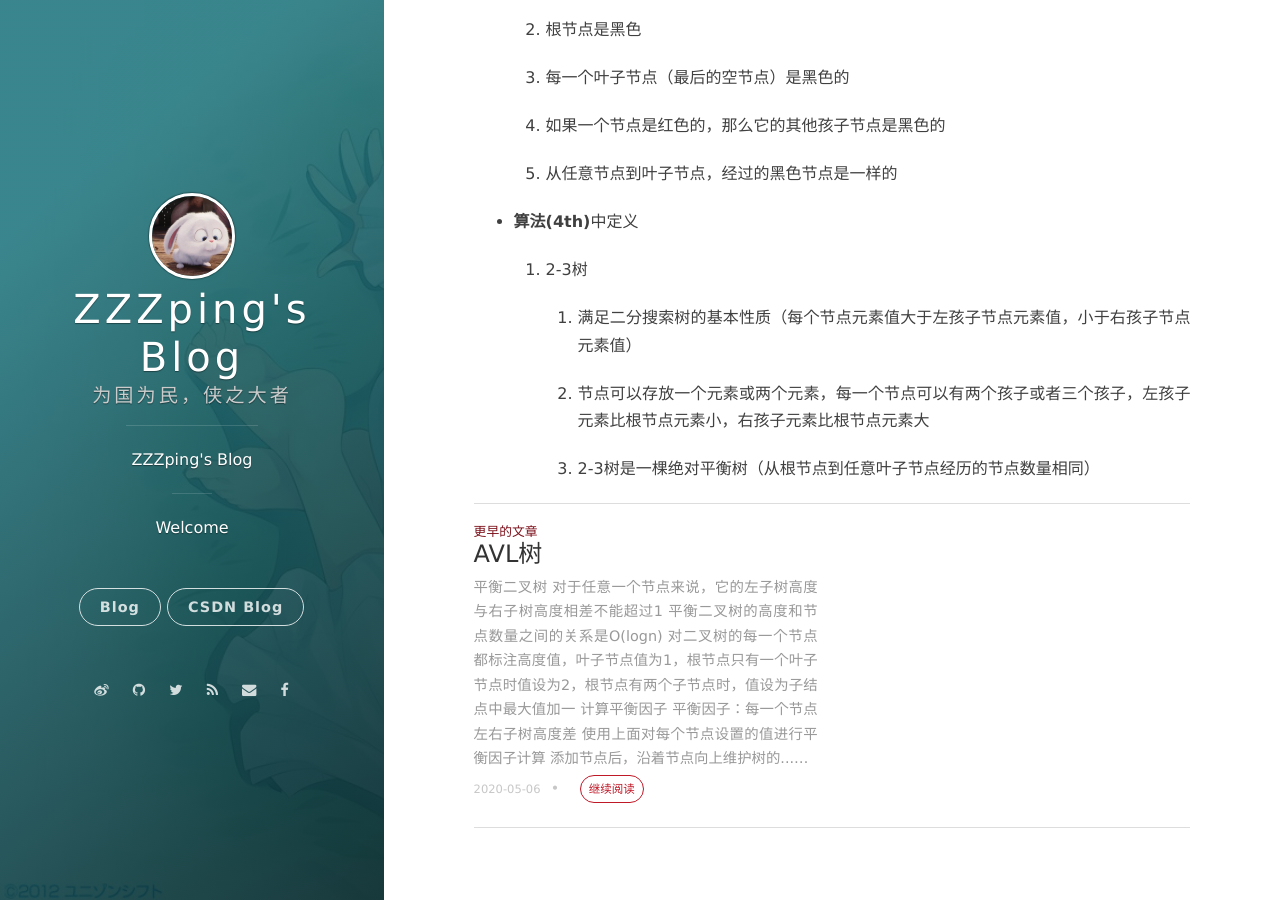
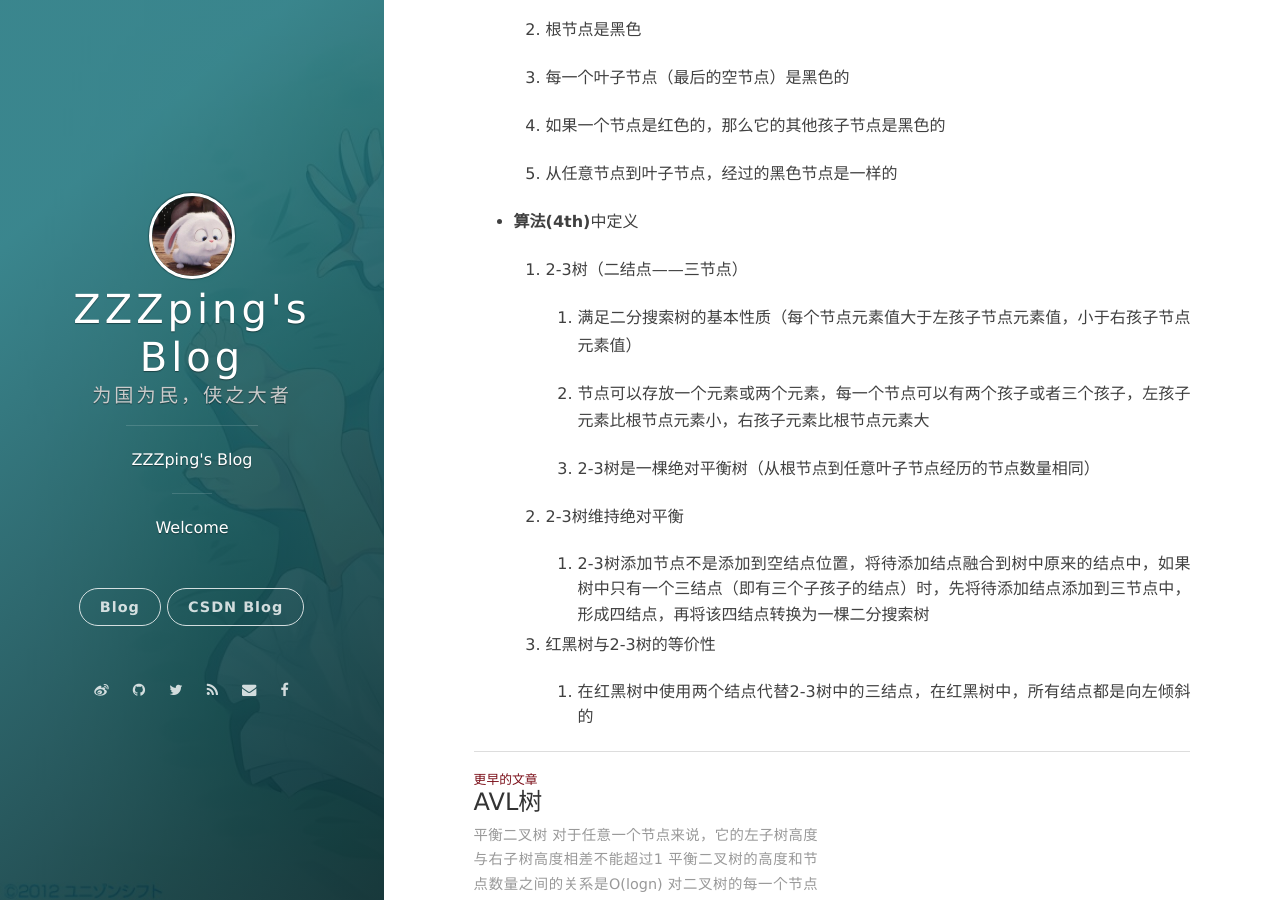
Before and after one commit to ZZZping/ZZZping.github.io, a Jekyll site: the page built from _posts/2020-05-10-玩转数据结构-红黑树.md, in a window 1280 px wide and 900 px high, scrolled down 280 px. Built offline with Jekyll 4.4.1, drawn with Linux system fonts in a browser that asks for light colours; nearby versions of some CDN libraries; comment, search, counter and statistics services are not loaded.

Commit message:
2-3树&红黑树

```diff
--- a/_posts/2020-05-10-玩转数据结构-红黑树.md
+++ b/_posts/2020-05-10-玩转数据结构-红黑树.md
@@ -20,10 +20,18 @@ date: 2020-05-10 19:37:24.000000000 +09:00
 
 + **算法(4th)**中定义
 
-   1. 2-3树
+   1. 2-3树（二结点——三节点）
 
       1. 满足二分搜索树的基本性质（每个节点元素值大于左孩子节点元素值，小于右孩子节点元素值）
 
       2. 节点可以存放一个元素或两个元素，每一个节点可以有两个孩子或者三个孩子，左孩子元素比根节点元素小，右孩子元素比根节点元素大
 
       3. 2-3树是一棵绝对平衡树（从根节点到任意叶子节点经历的节点数量相同）
+
+   2. 2-3树维持绝对平衡
+
+      1. 2-3树添加节点不是添加到空结点位置，将待添加结点融合到树中原来的结点中，如果树中只有一个三结点（即有三个子孩子的结点）时，先将待添加结点添加到三节点中，形成四结点，再将该四结点转换为一棵二分搜索树
+
+   3. 红黑树与2-3树的等价性
+
+      1. 在红黑树中使用两个结点代替2-3树中的三结点，在红黑树中，所有结点都是向左倾斜的
```
